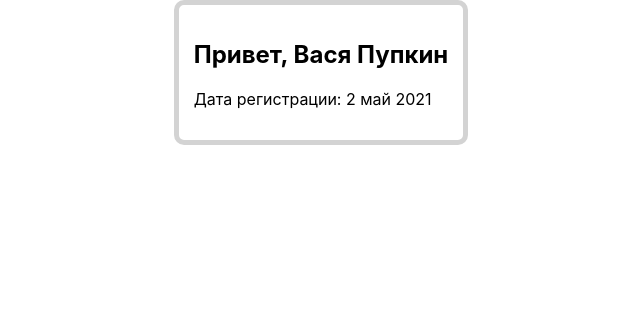
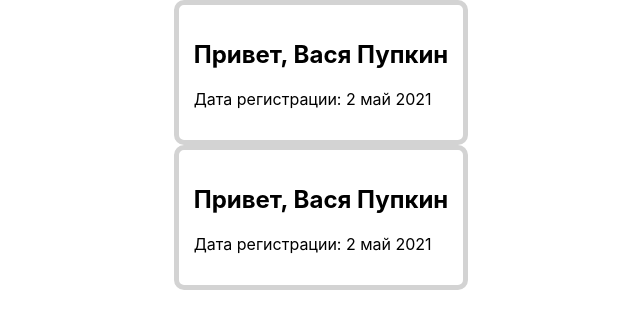
Before and after one commit to tyumen-777/tyumen777-tutorial, a React (Create React App) app: page / in a window 1280 px wide. Shown: the top 328 px of the page, without its empty margins (319-959 px from the left). Built offline with nearby package versions, Linux system fonts and the light colour scheme.

Commit message:
Выполнено первое задание

```diff
--- a/src/App.js
+++ b/src/App.js
@@ -1,11 +1,14 @@
 
 import './App.css';
 import Profile from "./components/Profile";
+import ProfileClass from "./components/ProfileClass";
 
 function App() {
+
   return (
    <>
        <Profile name="Вася Пупкин" registredAt={new Date(2021, 5, 22)} />
+       <ProfileClass name="Вася Пупкин" registredAt={new Date(2021, 5, 22)}/>
    </>
   );
 }
--- a/src/components/ProfileClass.js
+++ b/src/components/ProfileClass.js
@@ -0,0 +1,37 @@
+import React, {Component} from 'react';
+
+function montoToStr(num) {
+    return num > 12 || num < 1
+        ? null
+        : 'январь,февраль,март,апрель,май,июнь,июль,август,сентябрь,октябрь,ноябрь,декабрь'.split(',')[
+        num - 1
+            ];
+}
+
+const divStyle = {
+    wrapper: {
+        display: "flex",
+        justifyContent: "center"
+    },
+    div: {
+        padding: "15px",
+        border: "5px solid lightGray",
+        borderRadius: "10px"
+    }
+}
+
+class ProfileClass extends Component {
+
+    render() {
+        return (
+                <div style={divStyle.wrapper}>
+                    <div style={divStyle.div}>
+                        <h2>Привет, <span>{this.props.name}</span></h2>
+                        <p>Дата регистрации: {this.props.registredAt.getDay()} {montoToStr(this.props.registredAt.getMonth())} {this.props.registredAt.getFullYear()}</p>
+                    </div>
+                </div>
+        );
+    }
+}
+
+export default ProfileClass;
```
